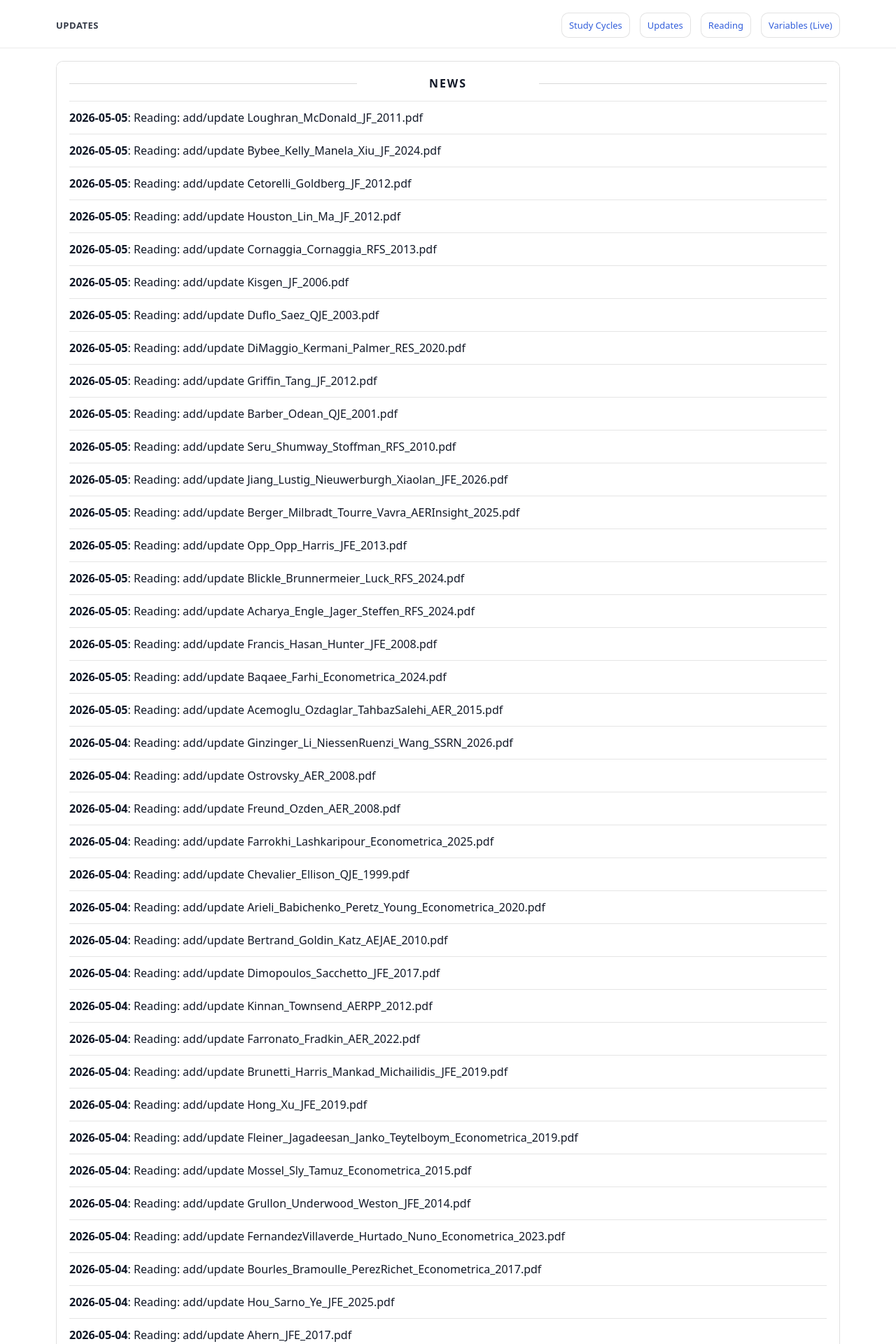
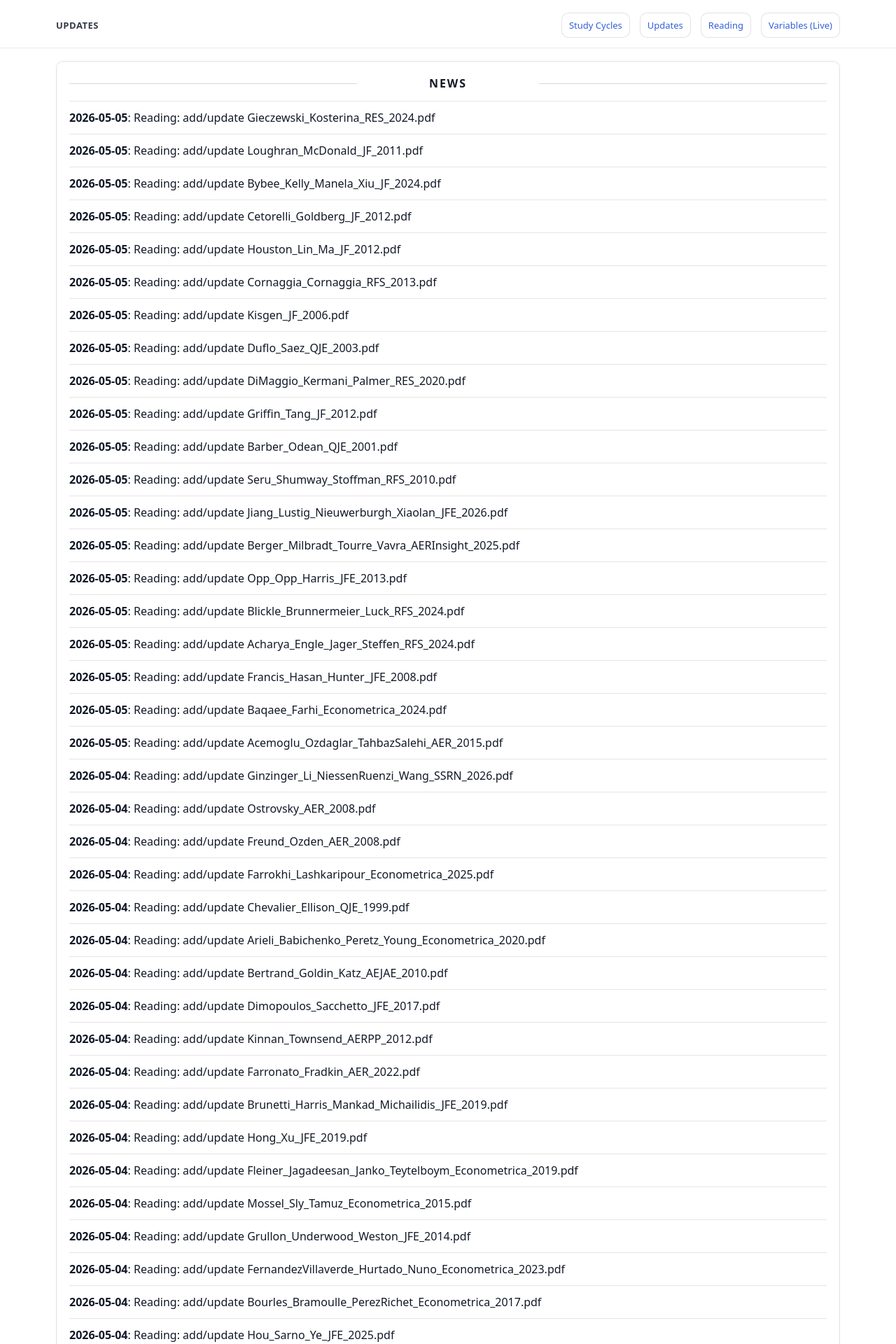
Before and after one commit to yaxinzn/study-archive, a Jekyll site: the page built from updates/index.md, in a window 1280 px wide. Shown: the top 1920 px of the page at 70% size. Built offline with Jekyll 4.4.1, drawn with Linux system fonts in a browser that asks for light colours; some of the changed text lies outside the part shown.

Commit message:
chore: update NEWS feed

```diff
--- a/_data/news.yml
+++ b/_data/news.yml
@@ -1,4 +1,7 @@
 # Auto-generated update history (sorted newest -> oldest). Do not edit manually.
+- ts: "1777976731"
+  date: "2026-05-05"
+  title: "Reading: add/update Gieczewski_Kosterina_RES_2024.pdf"
 - ts: "1777976502"
   date: "2026-05-05"
   title: "Reading: add/update Loughran_McDonald_JF_2011.pdf"
```
